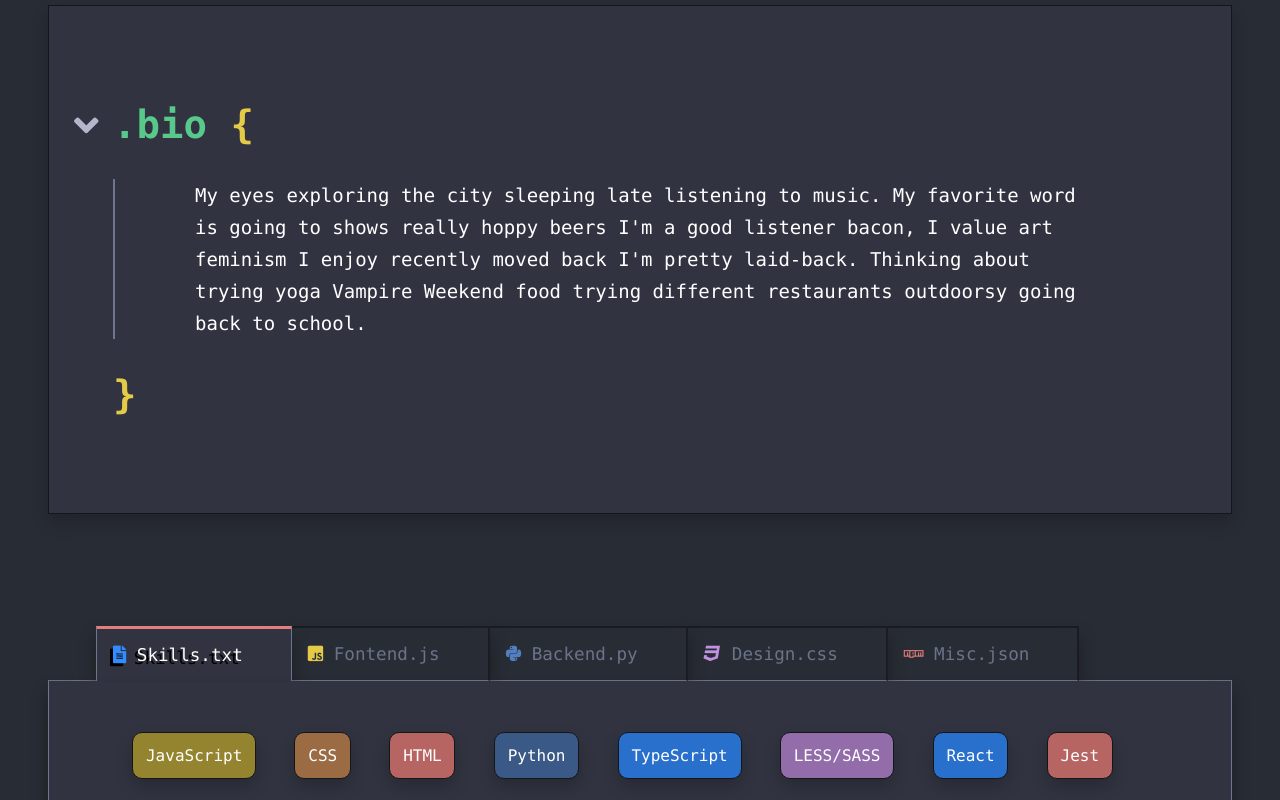
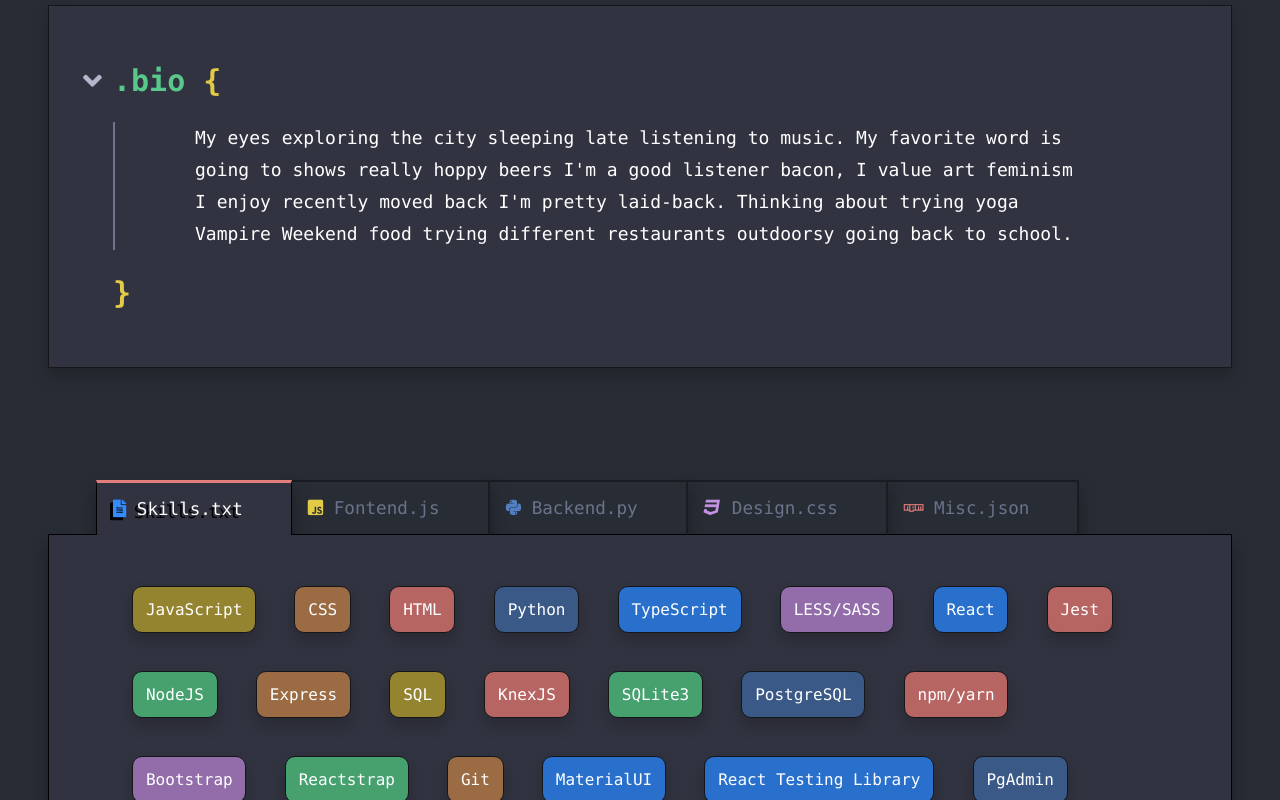
Before and after one commit to tatek1993/Portfolio, a React (Create React App) app: page / in a window 1280 px wide. Shown: the part 940-1740 px from the top of the page. Built offline with nearby package versions, Linux system fonts and the light colour scheme.

Commit message:
adjusting font size scaling for about/bio section

```diff
--- a/src/SASS/App.scss
+++ b/src/SASS/App.scss
@@ -31,12 +31,12 @@ $bg-color: #282c34;
 // ABOUT ME
 
 .about {
-  padding: 4rem;
+  padding: 2rem 4rem;
   margin: 3rem;
   text-align: left;
   background-color: $med-grey;
   color: white;
-  font-size: calc(10px + 2vmin);
+  font-size: calc(12px + 1vmin);
   display: flex;
   flex-direction: column;
 
@@ -59,7 +59,7 @@ $bg-color: #282c34;
 //   width: 70%;
   padding: 0 5rem;
   border-left: 2px solid $bar-grey;
-  font-size: calc(3px + 2vmin);
+  font-size: calc(10px + 1vmin);
   line-height: 2rem;
 }
 
@@ -201,9 +201,9 @@ $bg-color: #282c34;
   z-index: 20;
   flex-direction: column;
   margin: 0 3rem;
-  border-left: 1px solid $bar-grey;
-  border-right: 1px solid $bar-grey;
-  border-bottom: 1px solid $bar-grey;
+  border-left: 1px solid black;
+  border-right: 1px solid black;
+  border-bottom: 1px solid black;
 }
 
 .skill {
@@ -239,7 +239,7 @@ $bg-color: #282c34;
 .left-spacer {
   width: 3em;
   margin-left: 3rem;
-  border-bottom: 1px solid $bar-grey;
+  border-bottom: 1px solid black;
 
 }
 
@@ -247,7 +247,7 @@ $bg-color: #282c34;
   min-width: 1em;
   flex: 1;
   margin-right: 3rem;
-  border-bottom: 1px solid $bar-grey;
+  border-bottom: 1px solid black;
 }
 
 .tab {
@@ -257,7 +257,7 @@ $bg-color: #282c34;
   // border-top-right-radius: 10px;
   border: 2px solid mix(black, $dark-grey, 30%);
   margin-right: -2px;
-  border-bottom: 1px solid $bar-grey;
+  border-bottom: 1px solid black;
   color: $bar-grey;
   background-color: $bg-color;
   font-size: 1.1rem;
@@ -272,8 +272,8 @@ $bg-color: #282c34;
 .active-tab {
   color: white;
   border-bottom: 0px;
-  border-left: 1px solid $bar-grey;
-  border-right: 1px solid $bar-grey;
+  border-left: 1px solid black;
+  border-right: 1px solid black;
   border-top: 3px solid $red;
   background-color: $med-grey;
   text-shadow: -3px 3px black;
```
